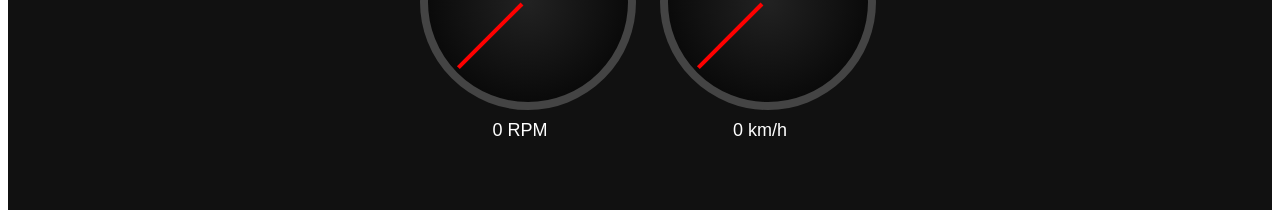
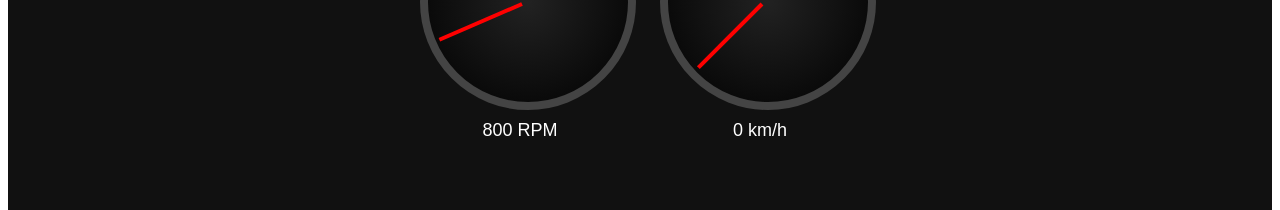
Before and after one commit to apolloconstrutora18-cmd/eess_v2, a React (Create React App) app: page / in a window 1280 px wide. Shown: the part 301-511 px from the top of the page. Built offline with nearby package versions, Linux system fonts and the light colour scheme.

Commit message:
Update App.js

```diff
--- a/src/App.js
+++ b/src/App.js
@@ -3,7 +3,7 @@ import "./App.css";
 
 export default function App() {
   const [acceleration, setAcceleration] = useState(0);
-  const [rpm, setRpm] = useState(0);
+  const [rpm, setRpm] = useState(800); // motor em marcha lenta
   const [speed, setSpeed] = useState(0);
   const [engineOn, setEngineOn] = useState(false);
 
@@ -16,9 +16,12 @@ export default function App() {
     if (!engineOn) return;
 
     const interval = setInterval(() => {
-      setRpm((prev) => prev + (acceleration * 10000 - prev) * 0.2);
+      setRpm((prev) => {
+        const targetRpm = 800 + acceleration * 9200; // 800 (marcha lenta) até 10000
+        return prev + (targetRpm - prev) * 0.2;
+      });
       setSpeed((prev) => prev + (acceleration * 220 - prev) * 0.1);
-      setAcceleration((prev) => Math.max(0, prev - 0.02)); // aceleração volta a zero
+      setAcceleration((prev) => Math.max(0, prev - 0.02)); // aceleração retorna a zero
     }, 100);
 
     return () => clearInterval(interval);
@@ -28,14 +31,17 @@ export default function App() {
   useEffect(() => {
     if (!engineOn || !oscillatorRef.current || !gainRef.current) return;
 
-    const freq = 100 + (rpm / 10000) * 1900;
+    // Frequência baseia-se no RPM (quanto maior o RPM, mais agudo)
+    const freq = 50 + (rpm / 10000) * 400; // variação perceptível
     oscillatorRef.current.frequency.setValueAtTime(
       freq,
       audioCtxRef.current.currentTime
     );
 
+    // Volume acompanha o RPM, mas sempre tem um mínimo (ronco da marcha lenta)
+    const volume = 0.1 + Math.min(0.5, rpm / 10000);
     gainRef.current.gain.setValueAtTime(
-      Math.min(0.5, rpm / 10000),
+      volume,
       audioCtxRef.current.currentTime
     );
   }, [rpm, engineOn]);
@@ -58,7 +64,7 @@ export default function App() {
     ignitionOsc.start();
     ignitionOsc.stop(audioCtxRef.current.currentTime + 0.3);
 
-    // Som contínuo do motor
+    // Som contínuo do motor (ronco + resposta ao RPM)
     oscillatorRef.current = audioCtxRef.current.createOscillator();
     gainRef.current = audioCtxRef.current.createGain();
 
@@ -83,7 +89,7 @@ export default function App() {
     audioCtxRef.current = null;
 
     setEngineOn(false);
-    setRpm(0);
+    setRpm(800);
     setSpeed(0);
   };
 
@@ -99,10 +105,8 @@ export default function App() {
     const handleWheel = (e) => {
       if (!engineOn) return;
       if (e.deltaY < 0) {
-        // Scroll para cima → acelera
         setAcceleration((prev) => Math.min(1, prev + 0.05));
       } else if (e.deltaY > 0) {
-        // Scroll para baixo → desacelera
         setAcceleration((prev) => Math.max(0, prev - 0.05));
       }
     };
```
